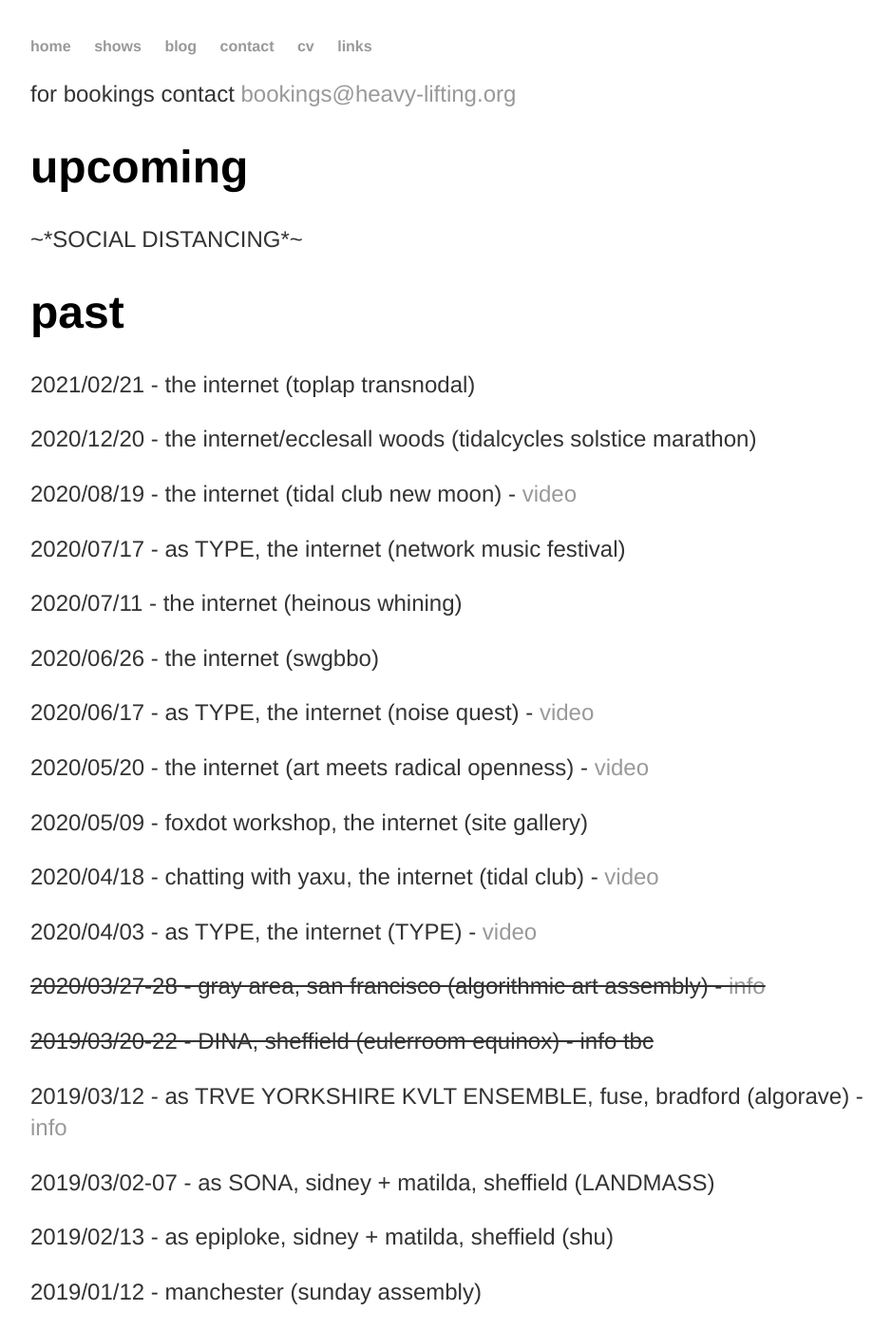
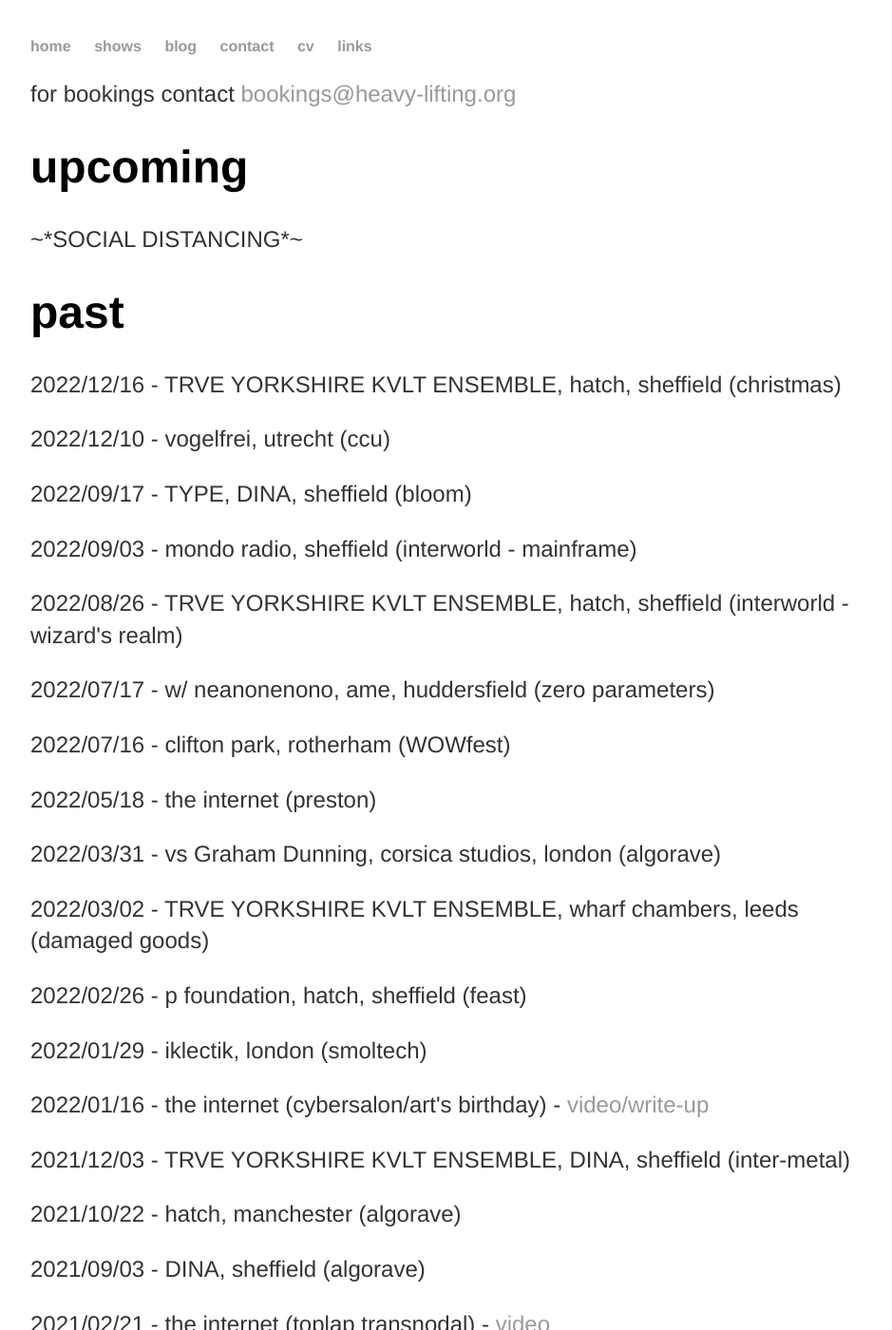
Before and after one commit to heavy-lifting/heavy-lifting.github.io, a Jekyll site: the page built from shows.html, in a window 1280 px wide and 1400 px high. Shown: the whole window at 95% size, without its empty margins (160-1099 px from the left). Built offline with Jekyll 4.4.1, drawn with Linux system fonts in a browser that asks for light colours; some of the changed text lies outside the part shown.

Commit message:
Update shows.html

```diff
--- a/shows.html
+++ b/shows.html
@@ -17,9 +17,45 @@ title: shows
 
 <h1>past</h1>
 
-<p>2021/02/21 - the internet (toplap transnodal)</p>
+<p>2022/12/16 - TRVE YORKSHIRE KVLT ENSEMBLE, hatch, sheffield (christmas)</p>
 
-<p>2020/12/20 - the internet/ecclesall woods (tidalcycles solstice marathon)</p>
+<p>2022/12/10 - vogelfrei, utrecht (ccu)</p>
+
+<p>2022/09/17 - TYPE, DINA, sheffield (bloom)</p>
+
+<p>2022/09/03 - mondo radio, sheffield (interworld - mainframe)</p>
+
+<p>2022/08/26 - TRVE YORKSHIRE KVLT ENSEMBLE, hatch, sheffield (interworld - wizard's realm)</p>
+
+<p>2022/07/17 - w/ neanonenono, ame, huddersfield (zero parameters)</p>
+
+<p>2022/07/16 - clifton park, rotherham (WOWfest)</p>
+
+<p>2022/05/18 - the internet (preston)</p>
+
+<p>2022/03/31 - vs Graham Dunning, corsica studios, london (algorave)
+
+<p>2022/03/02 - TRVE YORKSHIRE KVLT ENSEMBLE, wharf chambers, leeds (damaged goods)</p>
+
+<p>2022/02/26 - p foundation, hatch, sheffield (feast)</p>
+
+<p>2022/01/29 - iklectik, london (smoltech)</p>
+
+<p>2022/01/16 - the internet (cybersalon/art's birthday) - <a href="https://cybersalon.org/cybersalon-for-arts-birthday/" target="_blank">video/write-up</a></p>
+
+<p>2021/12/03 - TRVE YORKSHIRE KVLT ENSEMBLE, DINA, sheffield (inter-metal)</p>
+
+<p>2021/10/22 - hatch, manchester (algorave)</p>
+
+<p>2021/09/03 - DINA, sheffield (algorave)</p>
+
+<p>2021/02/21 - the internet (toplap transnodal) - <a href="https://www.youtube.com/watch?v=vrKJySfd8AE" target="_blank">video</a></p>
+
+<p>2021/02/13 - the internet (??? live stream)</p>
+
+<p>2020/12/20 - the internet (new moon stream)</p>
+
+<p>2020/12/20 - the internet/ecclesall woods (tidalcycles solstice marathon)- <a href = "https://www.youtube.com/watch?v=yqOR7ULUQEE" target="_blank">video</a></p>
 
 <p>2020/08/19 - the internet (tidal club new moon) - <a href="https://youtu.be/YZcR431nUQE" target="_blank">video</a></p>
 
```
